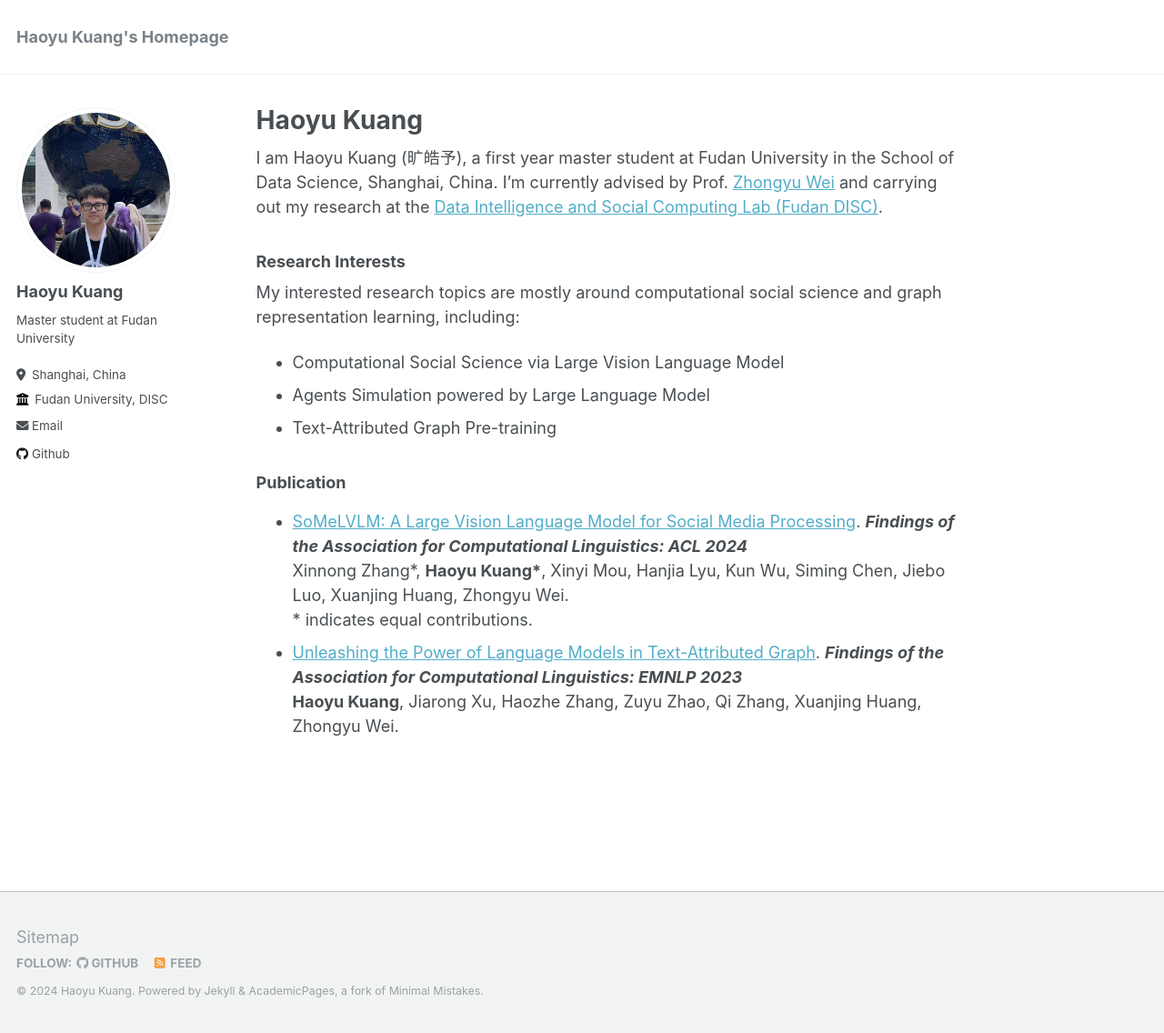
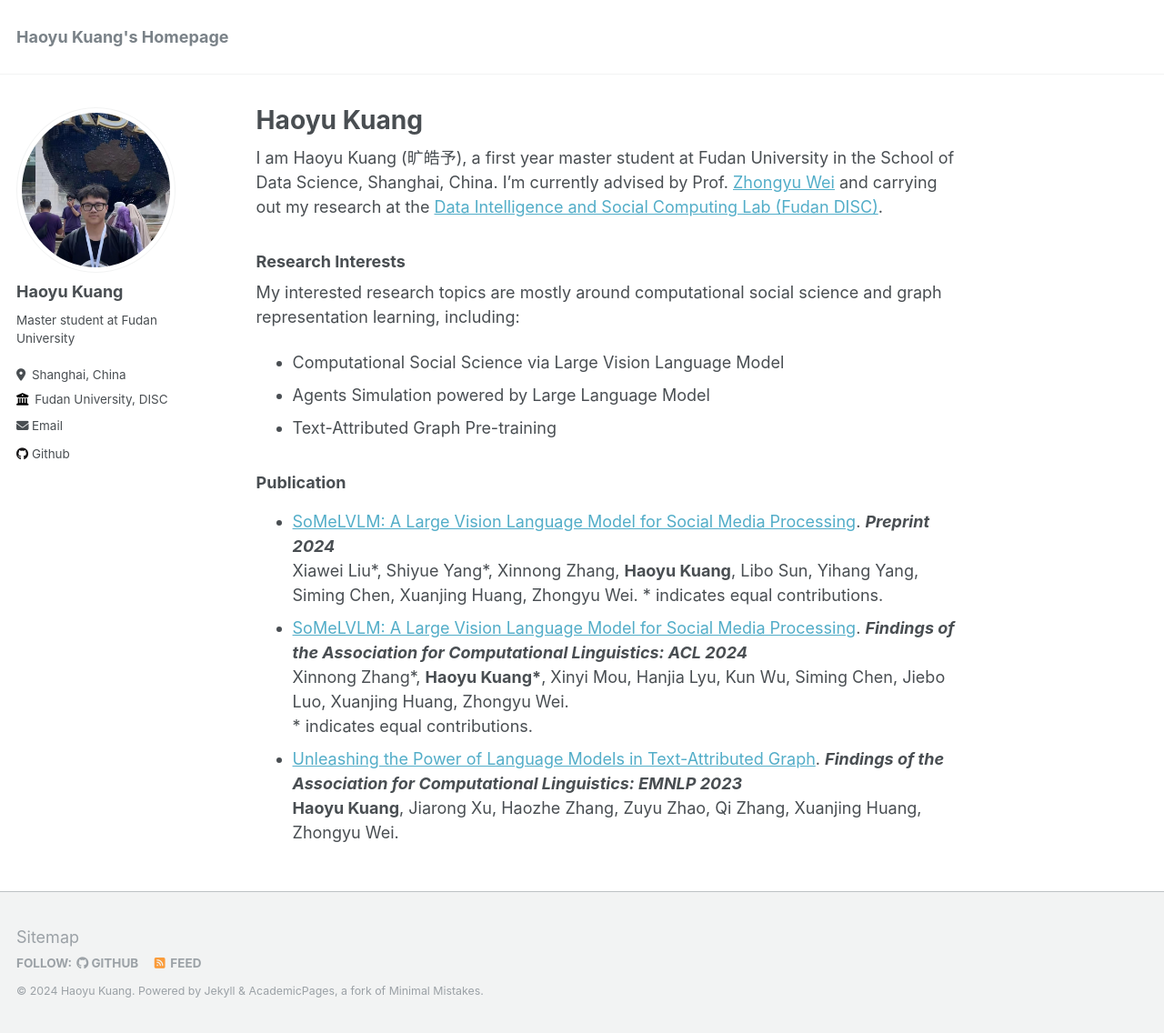
Before and after one commit to HaoyuK/HaoyuK.github.io, a Jekyll site: the page built from _pages/about.md, in a window 1280 px wide and 1136 px high. Shown: the whole window at 91% size. Built offline with Jekyll 4.4.1, drawn with Linux system fonts in a browser that asks for light colours.

Commit message:
Update about.md

```diff
--- a/_pages/about.md
+++ b/_pages/about.md
@@ -18,6 +18,9 @@ My interested research topics are mostly around computational social science and
 
 ### Publication
 
+- [SoMeLVLM: A Large Vision Language Model for Social Media Processing](https://arxiv.org/abs/2402.13022). ***Preprint 2024***
+  Xiawei Liu\*, Shiyue Yang\*, Xinnong Zhang, **Haoyu Kuang**, Libo Sun, Yihang Yang, Siming Chen, Xuanjing Huang, Zhongyu Wei.
+  \* indicates equal contributions.
 - [SoMeLVLM: A Large Vision Language Model for Social Media Processing](https://arxiv.org/abs/2402.13022). ***Findings of the Association for Computational Linguistics: ACL 2024***
   Xinnong Zhang\*, **Haoyu Kuang\***, Xinyi Mou, Hanjia Lyu, Kun Wu, Siming Chen, Jiebo Luo, Xuanjing Huang, Zhongyu Wei.
   \* indicates equal contributions.
```
